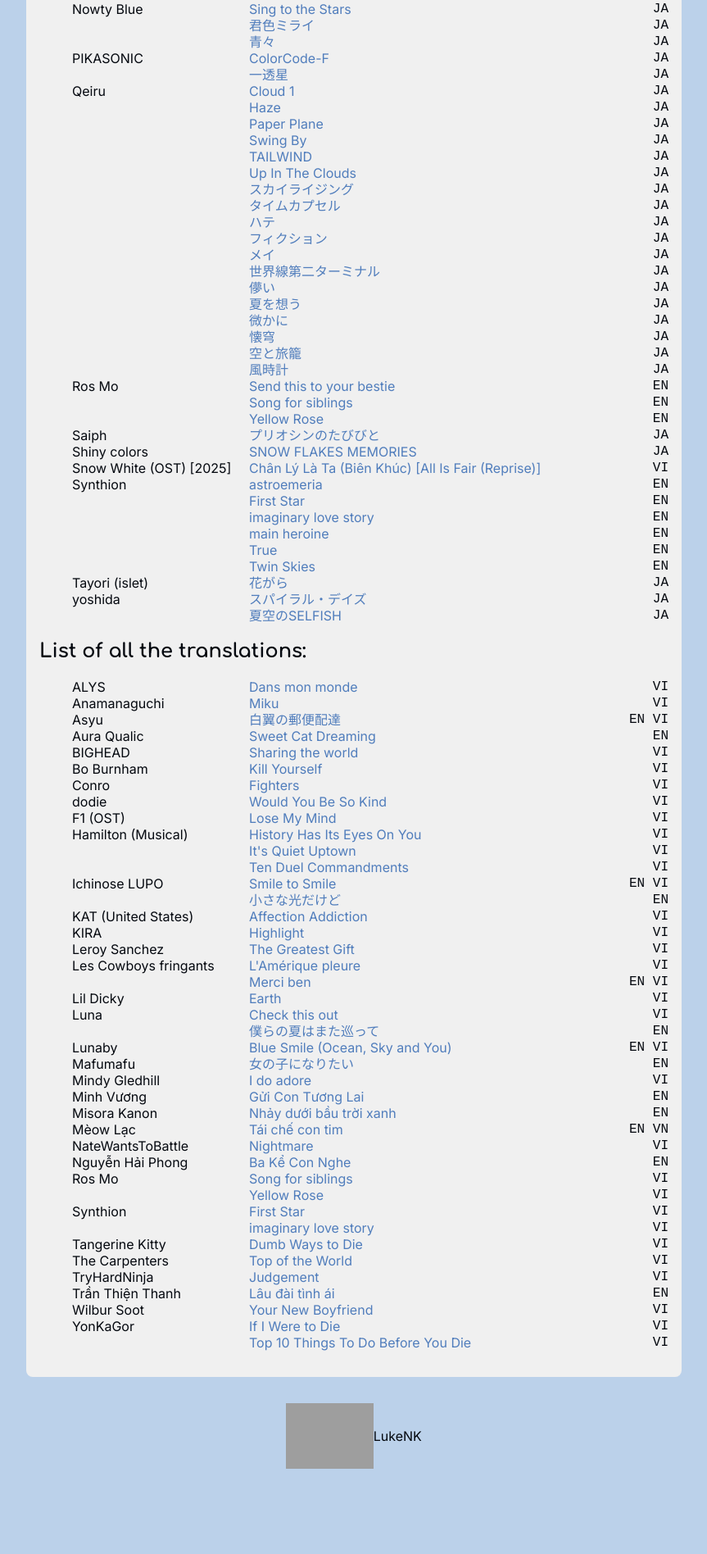
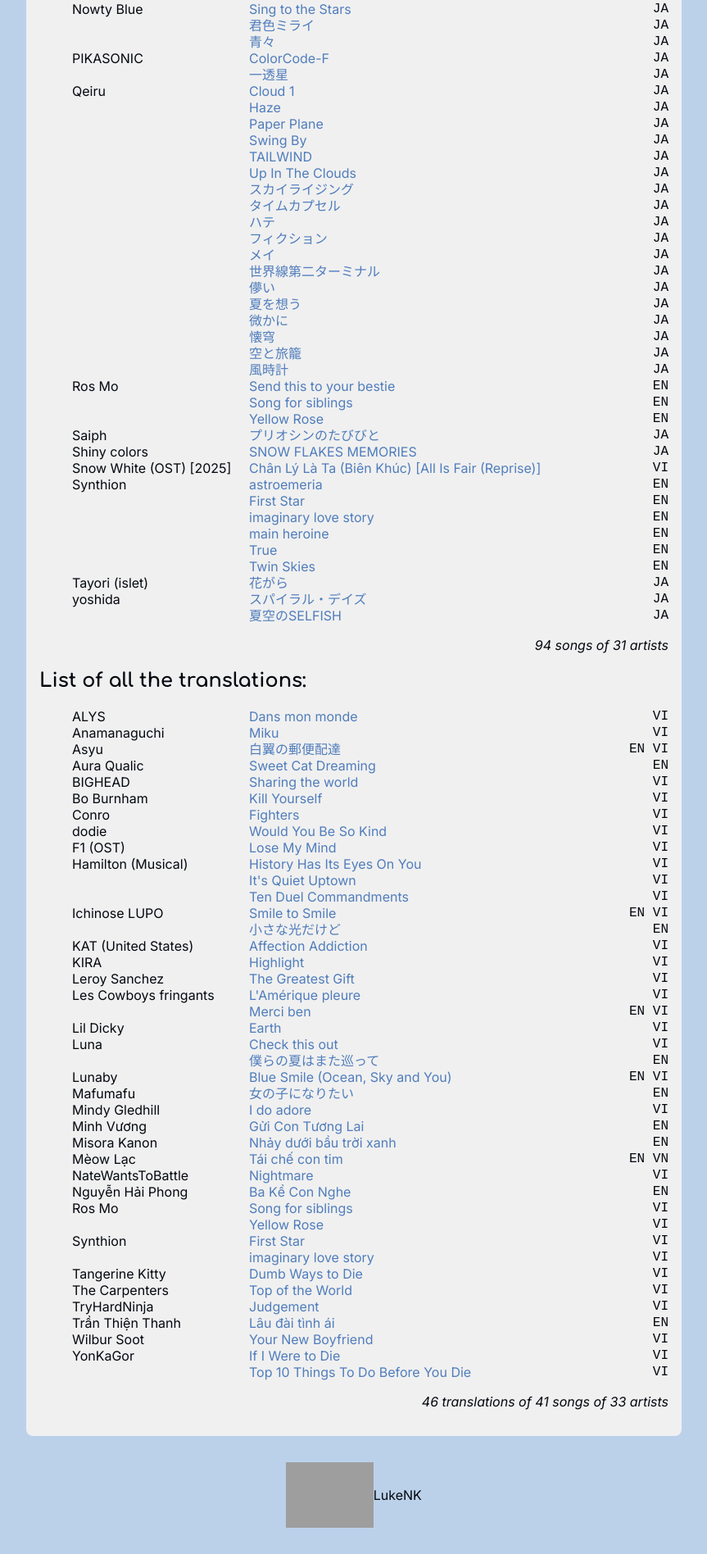
Before and after one commit to LukeNK/lyricstranslate, a Jekyll site: the page built from index.html, in a window 1280 px wide. Shown: the part 1450-3346 px from the top of the page at 82% size, without its empty margins (208-1071 px from the left). Built offline with Jekyll 4.4.1, drawn with Linux system fonts in a browser that asks for light colours; before the commit the page ends 3274 px from its top, so only the background shows below that.

Commit message:
Add report

```diff
--- a/index.html
+++ b/index.html
@@ -15,13 +15,17 @@
         {% assign list = site.pages | sort_natural: "name" %}
 
         {% assign curName = "" %}
+        {% assign songCount = 0 %}
+        {% assign artistCount = 0 %}
         {% for song in list %}
             {% if song.path contains 'songs/' %}
                 {% assign songName = song.name | split: " - " | first %}
+                {% assign songCount = songCount | plus: 1 %}
                 <li>
                     {% if songName != curName %}
                         <span>{{ songName }}</span>
                         {% assign curName = songName %}
+                        {% assign artistCount = artistCount | plus: 1 %}
                     {% else %}
                         <span></span>
                     {% endif %}
@@ -31,15 +35,25 @@
             {% endif %}
         {% endfor %}
     </ul>
+    <p class="report">{{ songCount }} songs of {{ artistCount }} artists</p>
+
+
     <h2>List of all the translations:</h2>
     <ul>
+        {% assign songCount = 0 %}
+        {% assign transCount = 0 %}
+        {% assign artistCount = 0 %}
         {% for song in list %}
             {% if song.path contains 'translations/' %}
                 {% assign songName = song.name | split: " - " | first %}
+                {% assign songCount = songCount | plus: 1 %}
+                {% assign languages = song.trans | size %}
+                {% assign transCount = transCount | plus: languages %}
                 <li>
                     {% if songName != curName %}
                         <span>{{ songName }}</span>
                         {% assign curName = songName %}
+                        {% assign artistCount = artistCount | plus: 1 %}
                     {% else %}
                         <span></span>
                     {% endif %}
@@ -49,4 +63,5 @@
             {% endif %}
         {% endfor %}
     </ul>
+    <p class="report">{{ transCount }} translations of {{ songCount }} songs of {{ artistCount }} artists</p>
 </main>
--- a/style.css
+++ b/style.css
@@ -53,6 +53,10 @@
 }
 
 /* Home page */
+.report {
+    text-align: right;
+    font-style: italic;
+}
 ul {
     list-style: none;
 }
```
